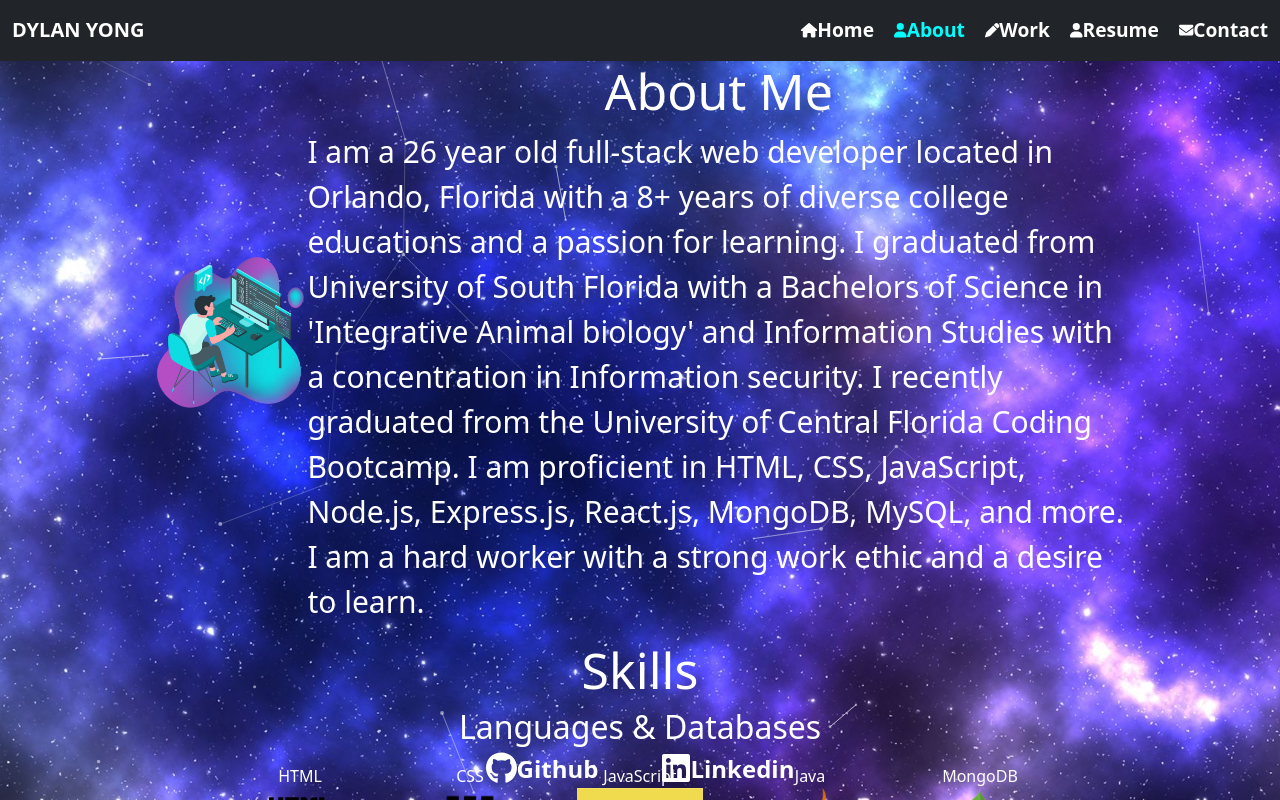
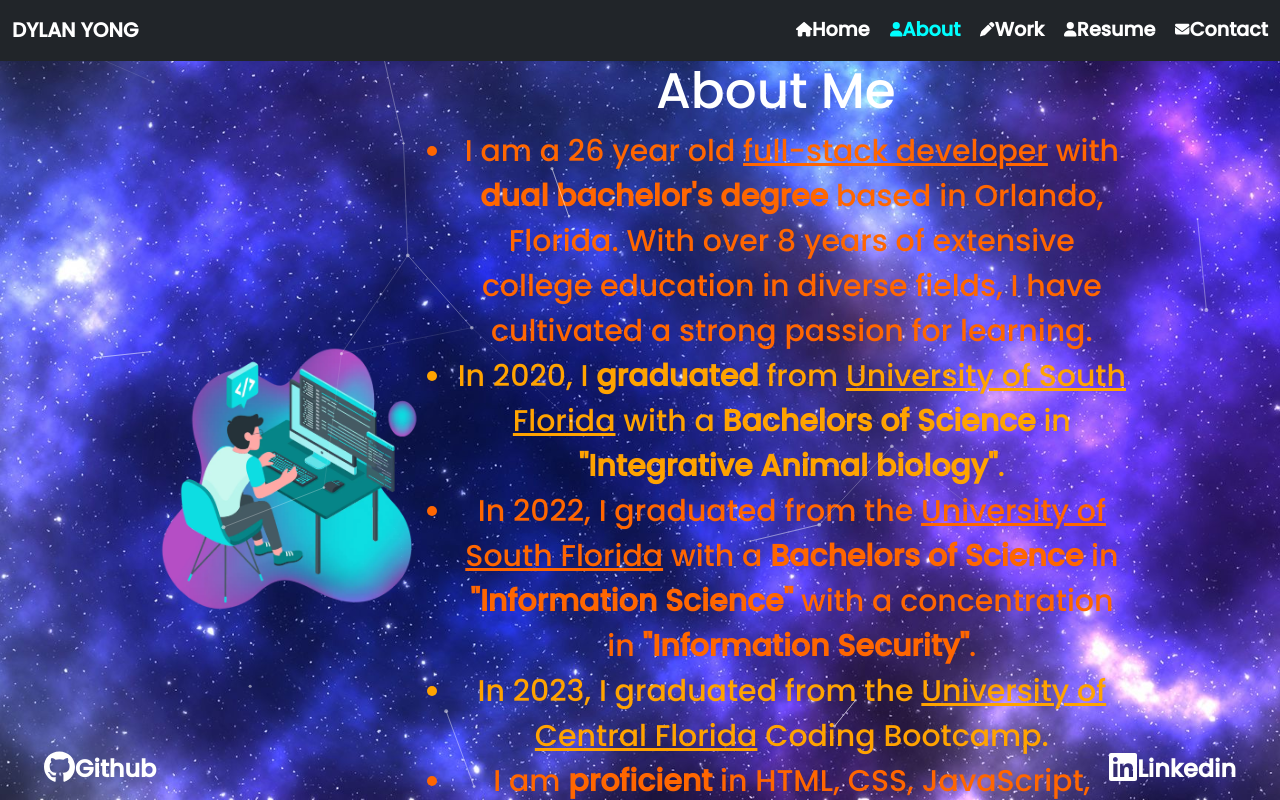
Before and after one commit to Suzakijun1/Portfolio, a React (Create React App) app: page /about in a window 1280 px wide. Shown: the top 800 px of the page. Built offline with nearby package versions, Linux system fonts and the light colour scheme; the HTML template or start-up script is replaced by a standard one.

Commit message:
added more styling on about page, adjust footer

```diff
--- a/public/index.html
+++ b/public/index.html
@@ -8,6 +8,9 @@
   <meta name="theme-color" content="#000000" />
   <meta name="description" content="Web site created using create-react-app" />
   <link rel="apple-touch-icon" href="%PUBLIC_URL%/logo192.png" />
+  <link rel="preconnect" href="https://fonts.googleapis.com">
+  <link rel="preconnect" href="https://fonts.gstatic.com" crossorigin>
+  <link href="https://fonts.googleapis.com/css2?family=Poppins:wght@500&display=swap" rel="stylesheet">
   <!--
       manifest.json provides metadata used when your web app is installed on a
       user's mobile device or desktop. See https://developers.google.com/web/fundamentals/web-app-manifest/
--- a/src/App.css
+++ b/src/App.css
@@ -1,4 +1,6 @@
 html {
   scroll-behavior: smooth;
-
 }
+body {
+font-family: 'Poppins', sans-serif;
+}
--- a/src/components/Footer/Footer.js
+++ b/src/components/Footer/Footer.js
@@ -7,7 +7,7 @@ import { faLinkedin } from "@fortawesome/free-brands-svg-icons";
 function Footer() {
   return (
     <nav className="navbar fixed-bottom d-flex justify-content-center">
-      <FooterContainer className="container-fluid justify-content-center">
+      <FooterContainer className="container-fluid">
         <a className="navbar-brand" href="https://github.com/Suzakijun1">
           <FontAwesomeIcon icon={faGithub} size="lg" />
           Github
--- a/src/pages/About/About.js
+++ b/src/pages/About/About.js
@@ -13,20 +13,9 @@ import expresspic from "../../Assets/skills/expressjs.png";
 import intelljpic from "../../Assets/skills/Intellij.png";
 import javapic from "../../Assets/skills/java.png";
 import heroku from "../../Assets/skills/heroku-pic.webp";
-
+import apollopic from "../../Assets/skills/apolloimage.png";
+import jquerypic from "../../Assets/skills/jqueryimg.png";
 export default function About() {
-  const projects = [
-    {
-      title: "Project 1",
-      description: "This is a description of project 1",
-      imageUrl: "https://via.placeholder.com/150",
-    },
-    {
-      title: "Project 2",
-      description: "This is a description of project 2",
-      imageUrl: "https://via.placeholder.com/150",
-    },
-  ];
   return (
     <AboutSec className="about-section container-fluid">
       <div className="row">
@@ -36,17 +25,37 @@ export default function About() {
           </div>
           <div className="about-content">
             <h1>About Me</h1>
-            <p>
-              I am a 26 year old full-stack web developer located in Orlando,
-              Florida with a 8+ years of diverse college educations and a
-              passion for learning. I graduated from University of South Florida
-              with a Bachelors of Science in 'Integrative Animal biology' and
-              Information Studies with a concentration in Information security.
-              I recently graduated from the University of Central Florida Coding
-              Bootcamp. I am proficient in HTML, CSS, JavaScript, Node.js,
-              Express.js, React.js, MongoDB, MySQL, and more. I am a hard worker
-              with a strong work ethic and a desire to learn.
-            </p>
+            <ul>
+              <li>
+                I am a 26 year old{" "}
+                <span className="underline">full-stack developer</span> with{" "}
+                <strong>dual bachelor's degree</strong> based in Orlando,
+                Florida. With over 8 years of extensive college education in
+                diverse fields, I have cultivated a strong passion for learning.
+              </li>
+              <li className="blue-item">
+                In 2020, I <strong>graduated</strong> from{" "}
+                <span className="underline">University of South Florida</span>{" "}
+                with a <strong>Bachelors of Science</strong> in{" "}
+                <strong>"Integrative Animal biology"</strong>.
+              </li>
+              <li>
+                In 2022, I graduated from the{" "}
+                <span className="underline">University of South Florida</span>{" "}
+                with a <strong>Bachelors of Science</strong> in{" "}
+                <strong>"Information Science"</strong> with a concentration in{" "}
+                <strong>"Information Security"</strong>.
+              </li>
+              <li className="test">
+                In 2023, I graduated from the{" "}
+                <span className="underline">University of Central Florida</span>{" "}
+                Coding Bootcamp.
+              </li>
+              <li>
+                I am <strong>proficient</strong> in HTML, CSS, JavaScript,
+                Node.js, Express.js, React.js, MongoDB, MySQL, and more.
+              </li>
+            </ul>
           </div>
         </div>
         <div className="skills-content">
@@ -74,6 +83,10 @@ export default function About() {
                 MongoDB
                 <img src={mongopic} alt="mongodb" className="img-fluid" />
               </div>
+              <div className="skills-img">
+                MySQL
+                <img src={mysqlpic} alt="css" className="img-fluid" />
+              </div>
               <h3> Frameworks & Technologies </h3>
               <div className="row justify-content-center">
                 <div className="skills-img">
@@ -89,9 +102,14 @@ export default function About() {
                   <img src={expresspic} alt="css" className="img-fluid" />
                 </div>
                 <div className="skills-img">
-                  MySQL
-                  <img src={mysqlpic} alt="css" className="img-fluid" />
+                  Apollo
+                  <img src={apollopic} alt="css" className="img-fluid" />
                 </div>
+                <div className="skills-img">
+                  jQuery
+                  <img src={jquerypic} alt="css" className="img-fluid" />
+                </div>
+
                 <h4>Tools & Platforms</h4>
                 <div className="row justify-content-center">
                   <div className="skills-img">
--- a/src/pages/About/About.styles.js
+++ b/src/pages/About/About.styles.js
@@ -2,22 +2,42 @@ import styled from "styled-components";
 
 export const AboutSec = styled.div`
   color: white;
-  padding-left: 150px;
-  padding-right: 150px;
+  padding: 0 15px; /* Adjust the padding as needed */
 
+  @media (min-width: 768px) {
+    padding: 0 50px;
+  }
+
+  @media (min-width: 992px) {
+    padding: 0 100px;
+  }
+
+  @media (min-width: 1200px) {
+    padding: 0 150px;
+  }
   h1 {
     display: flex;
     justify-content: center;
     font-size: 50px;
   }
-  p {
+  .underline {
+    text-decoration: underline;
+  }
+  li {
     font-size: 30px;
+    text-align: center;
+    color: #ff6600;
   }
-
+  .blue-item {
+    color: #ffa300;
+  }
+  .test {
+    color: #ffa300;
+  }
   .about-img {
-    height: 300px;
-    margin-top: 110px;
-    width: 1500px;
+    /* height: 300px; */
+    /* margin-top: 110px; */
+    /* width: 1500px; */
   }
   .skills-img {
     height: 150px;
--- a/src/pages/Contact/Contact.js
+++ b/src/pages/Contact/Contact.js
@@ -51,6 +51,7 @@ export default function Contact() {
                 className="form-control"
                 placeholder="Enter name"
                 name="name"
+                id="name"
                 defaultValue={name}
                 onBlur={handleChange}
               />
@@ -62,6 +63,7 @@ export default function Contact() {
                 className="form-control"
                 placeholder="Enter email"
                 name="email"
+                id="email"
                 defaultValue={email}
                 onBlur={handleChange}
               />
@@ -73,6 +75,7 @@ export default function Contact() {
                 rows="5"
                 placeholder="Enter message"
                 name="message"
+                id="message"
                 defaultValue={message}
                 onBlur={handleChange}
               ></textarea>
```
Also changed, not shown: src/Assets/skills/apolloimage.png (added), src/Assets/skills/jqueryimg.png (added).
